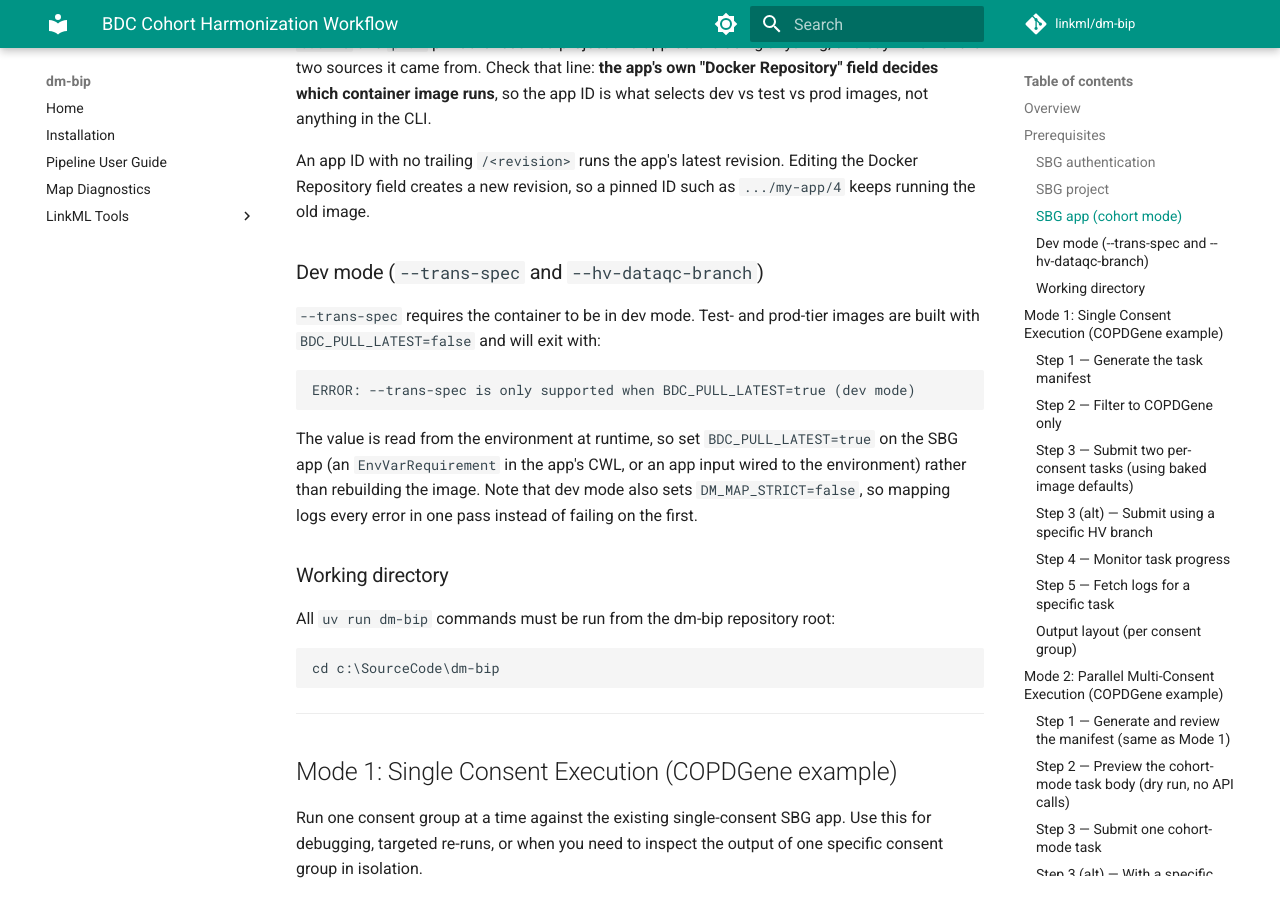
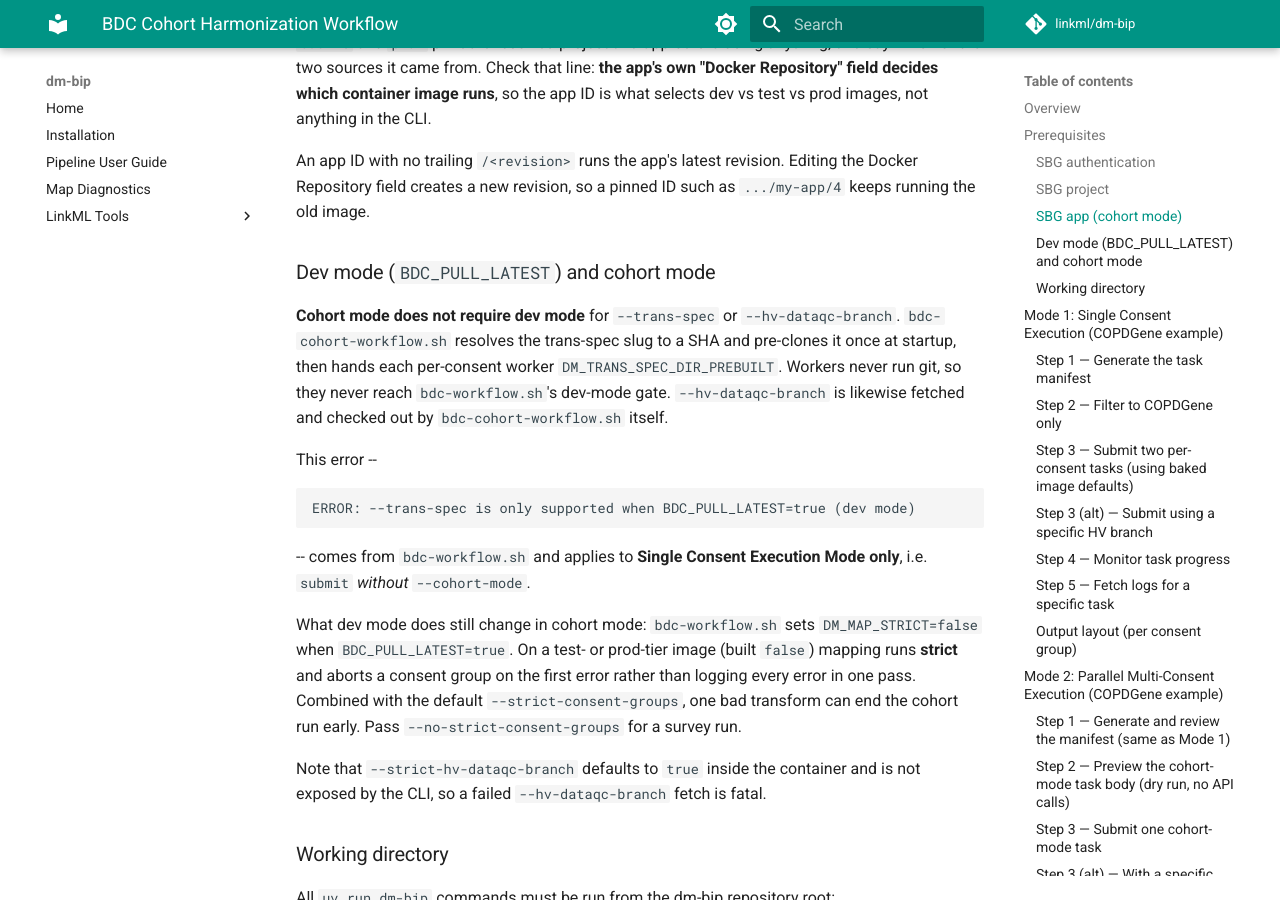
Before and after one commit to linkml/dm-bip, an MkDocs documentation site: the page built from docs/cohort-workflow.md, in a window 1280 px wide and 900 px high, scrolled down 1317 px. Built offline with MkDocs 1.6.1 and Material for MkDocs 9.7.7, drawn with Linux system fonts in a browser that asks for light colours; comment, search, counter and statistics services are not loaded.

Commit message:
docs(cohort-workflow): correct the dev-mode requirement for --trans-spec
The section added in f8762a0 claimed --trans-spec requires
BDC_PULL_LATEST=true. That is true only of Single Consent Execution Mode.

In cohort mode, bdc-cohort-workflow.sh resolves the trans-spec slug to a SHA
and pre-clones it once at startup, then passes each worker
DM_TRANS_SPEC_DIR_PREBUILT. bdc-workflow.sh short-circuits on that variable
before any trans-spec discovery, and is invoked without --trans-spec, so
TRANS_SPEC_SLUG is empty and the dev-mode gate is never evaluated.
bdc-cohort-workflow.sh contains no BDC_PULL_LATEST reference at all.
--hv-dataqc-branch is handled the same way, by the cohort script itself.

What dev mode does still affect in cohort mode is DM_MAP_STRICT: unset means
strict, so mapping aborts a consent group on the first error instead of logging
all of them. Documents that alongside --strict-consent-groups, and notes that
--strict-hv-dataqc-branch defaults true and is not exposed by the CLI.

````diff
--- a/docs/cohort-workflow.md
+++ b/docs/cohort-workflow.md
@@ -59,20 +59,33 @@ An app ID with no trailing `/<revision>` runs the app's latest revision. Editing
 the Docker Repository field creates a new revision, so a pinned ID such as
 `.../my-app/4` keeps running the old image.
 
-### Dev mode (`--trans-spec` and `--hv-dataqc-branch`)
+### Dev mode (`BDC_PULL_LATEST`) and cohort mode
 
-`--trans-spec` requires the container to be in dev mode. Test- and prod-tier
-images are built with `BDC_PULL_LATEST=false` and will exit with:
+**Cohort mode does not require dev mode** for `--trans-spec` or
+`--hv-dataqc-branch`. `bdc-cohort-workflow.sh` resolves the trans-spec slug to a
+SHA and pre-clones it once at startup, then hands each per-consent worker
+`DM_TRANS_SPEC_DIR_PREBUILT`. Workers never run git, so they never reach
+`bdc-workflow.sh`'s dev-mode gate. `--hv-dataqc-branch` is likewise fetched and
+checked out by `bdc-cohort-workflow.sh` itself.
+
+This error --
 
 ```
 ERROR: --trans-spec is only supported when BDC_PULL_LATEST=true (dev mode)
 ```
 
-The value is read from the environment at runtime, so set `BDC_PULL_LATEST=true`
-on the SBG app (an `EnvVarRequirement` in the app's CWL, or an app input wired to
-the environment) rather than rebuilding the image. Note that dev mode also sets
-`DM_MAP_STRICT=false`, so mapping logs every error in one pass instead of failing
-on the first.
+-- comes from `bdc-workflow.sh` and applies to **Single Consent Execution Mode
+only**, i.e. `submit` *without* `--cohort-mode`.
+
+What dev mode does still change in cohort mode: `bdc-workflow.sh` sets
+`DM_MAP_STRICT=false` when `BDC_PULL_LATEST=true`. On a test- or prod-tier image
+(built `false`) mapping runs **strict** and aborts a consent group on the first
+error rather than logging every error in one pass. Combined with the default
+`--strict-consent-groups`, one bad transform can end the cohort run early. Pass
+`--no-strict-consent-groups` for a survey run.
+
+Note that `--strict-hv-dataqc-branch` defaults to `true` inside the container and
+is not exposed by the CLI, so a failed `--hv-dataqc-branch` fetch is fatal.
 
 ### Working directory
 
````
